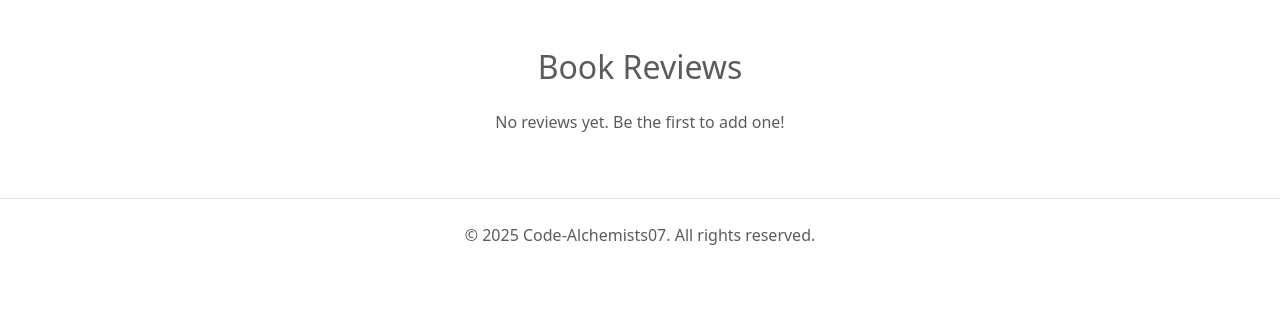
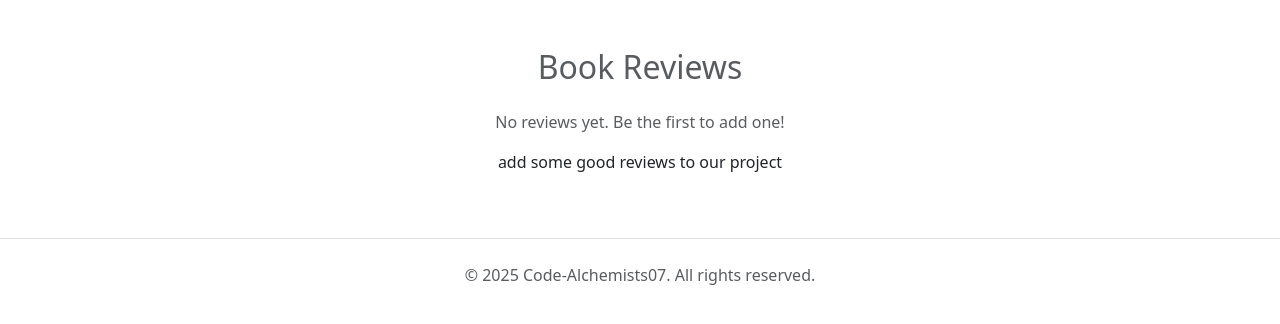
Before and after one commit to Code-Alchemists07/Book_Review_App, a Flask app: page / in a window 1280 px wide. Shown: the part 80-404 px from the top of the page. Run offline with Flask 3, Linux system fonts and the light colour scheme; data that the repository does not hold is empty; some libraries are stand-ins or nearby versions.

Commit message:
made some changes to index.html to enhace the ux/ui

```diff
--- a/templates/index.html
+++ b/templates/index.html
@@ -66,6 +66,7 @@
       {% else %}
         <div class="col-12 text-center">
           <p class="text-muted">No reviews yet. Be the first to add one!</p>
+          <p>add some good reviews to our project</p>
         </div>
       {% endfor %}
     </div>
```
